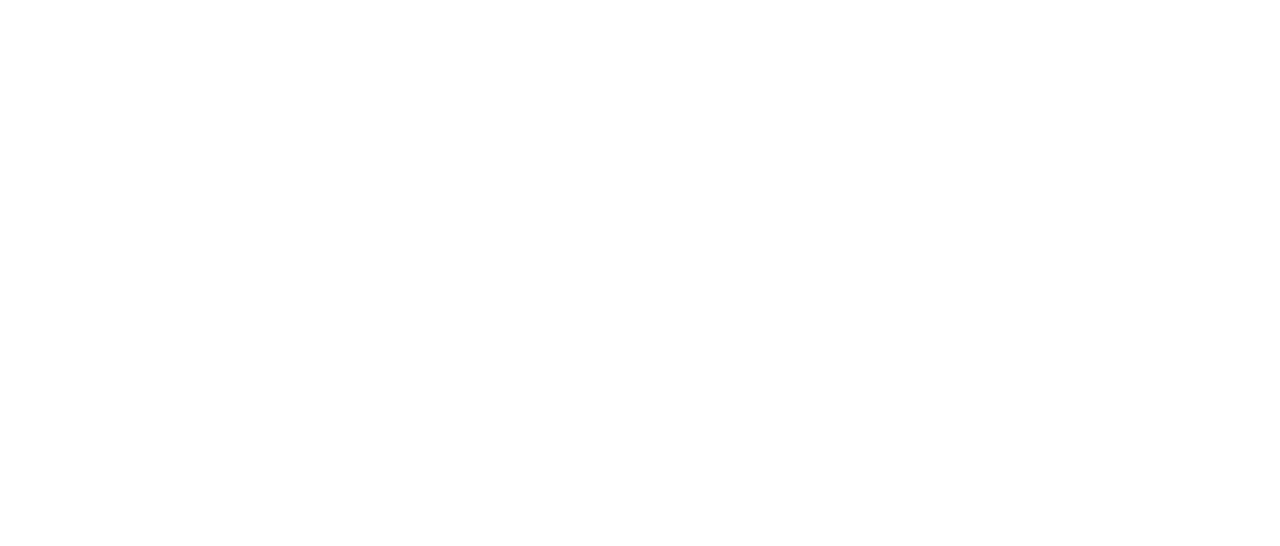
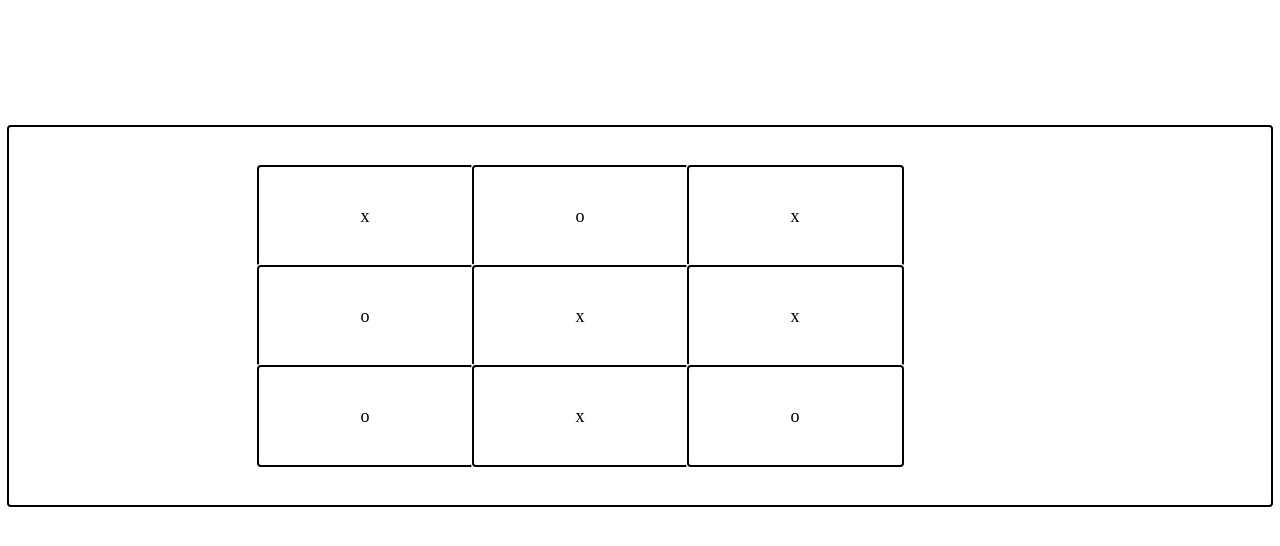
Before and after one commit to Looch8/tic-tac-toe-js, a plain HTML site: page index.html in a window 1280 px wide. Drawn offline with Linux system fonts and the light colour scheme.

Commit message:
html and css, display gameboard to DOM

```diff
--- a/index.html
+++ b/index.html
@@ -7,6 +7,17 @@
 		<link rel="stylesheet" href="style.css" />
 	</head>
 	<body>
+		<div id="gameboard">
+			<div class="cell"></div>
+			<div class="cell"></div>
+			<div class="cell"></div>
+			<div class="cell"></div>
+			<div class="cell"></div>
+			<div class="cell"></div>
+			<div class="cell"></div>
+			<div class="cell"></div>
+			<div class="cell"></div>
+		</div>
 		<script src="script.js"></script>
 	</body>
 </html>
--- a/script.js
+++ b/script.js
@@ -1,20 +1,28 @@
+// Query selectors
+const gameboardDOM = document.querySelector("#gameboard");
+const cells = document.querySelectorAll(".cell");
+
 // IIFE Gameboard
 const Gameboard = (function () {
-	const board = ["", "", "", "", "", "", "", "", ""];
 	return {
-		board,
+		board: ["x", "o", "x", "o", "x", "x", "o", "x", "o"],
 	};
 })();
 
+for (const key in cells) {
+	cells[key].textContent = Gameboard.board[key];
+}
+
+// IIFE DisplayController
+const DisplayController = (function () {})();
+
 console.log(Gameboard);
 
-function createPlayer(playerName, token) {
-	return { playerName, token };
+function createPlayer(playerName, token, isTurn) {
+	return { playerName, token, isTurn };
 }
 const playerOne = createPlayer("player One", "x", true);
 const playerTwo = createPlayer("player Two", "o", false);
-
-console.log(playerOne.token);
 
 // Winning conditions to compare against
 const winConditions = [
@@ -28,35 +36,7 @@ const winConditions = [
 	[2, 4, 6],
 ];
 
-Gameboard.board[8] = "o";
-Gameboard.board[4] = "o";
-Gameboard.board[0] = "o";
-
 // Checking if board has 'x' or 'o' in the winning conditions subarrays
-const checkWin = function () {
-	for (let i = 0; i < winConditions.length; i++) {
-		if (
-			Gameboard.board[winConditions[i][0]] == "x" &&
-			Gameboard.board[winConditions[i][1]] == "x" &&
-			Gameboard.board[winConditions[i][2]] == "x"
-		) {
-			console.log("Player One Wins!");
-		} else if (
-			Gameboard.board[winConditions[i][0]] == "o" &&
-			Gameboard.board[winConditions[i][1]] == "o" &&
-			Gameboard.board[winConditions[i][2]] == "o"
-		) {
-			console.log("Player Two Wins!");
-		}
-	}
-};
-checkWin();
-
-console.log(winConditions);
-
-console.log(Gameboard);
-
-console.log(playerOne, playerTwo);
 
 // function placeToken(token) {
 // 	// if (
@@ -78,11 +58,3 @@ function game() {
 	// Else if board.arrayElement == 'x' or 'o'
 	// return null
 }
-
-// IIFE DisplayController
-// const DisplayController = (function () {})();
-
-// You’re going to store the gameboard as an array inside of a Gameboard object, so start there! Your players are also going to be stored in objects, and you’re probably going to want an object to control the flow of the game itself.
-// Your main goal here is to have as little global code as possible. Try tucking as much as you can inside factories. If you only need a single instance of something (e.g. the gameboard, the displayController etc.) then wrap the factory inside an IIFE (module pattern) so it cannot be reused to create additional instances.
-// In this project, think carefully about where each bit of logic should reside. Each little piece of functionality should be able to fit in the game, player or gameboard objects. Take care to put them in “logical” places. Spending a little time brainstorming here can make your life much easier later!
-// If you’re having trouble, Building a house from the inside out is a great article that lays out a highly applicable example both of how you might approach tackling this project as well as how you might organize and structure your code.
--- a/style.css
+++ b/style.css
@@ -0,0 +1,30 @@
+/* body {
+	height: 100vh;
+	display: flex;
+	flex-direction: column;
+} */
+
+.cell {
+	height: 100px;
+	flex: 0 0 215px;
+	margin: 1em 20px;
+
+	/* Align text in center of cell */
+	display: flex;
+	align-items: center;
+	justify-content: center;
+
+	font-size: large;
+	margin: 0;
+
+	outline: auto;
+}
+
+#gameboard {
+	padding: 40px calc((100% - (255px * 3)) / 2);
+	margin: auto;
+	outline: auto;
+	display: flex;
+	flex-wrap: wrap;
+	margin-top: 10%;
+}
```
